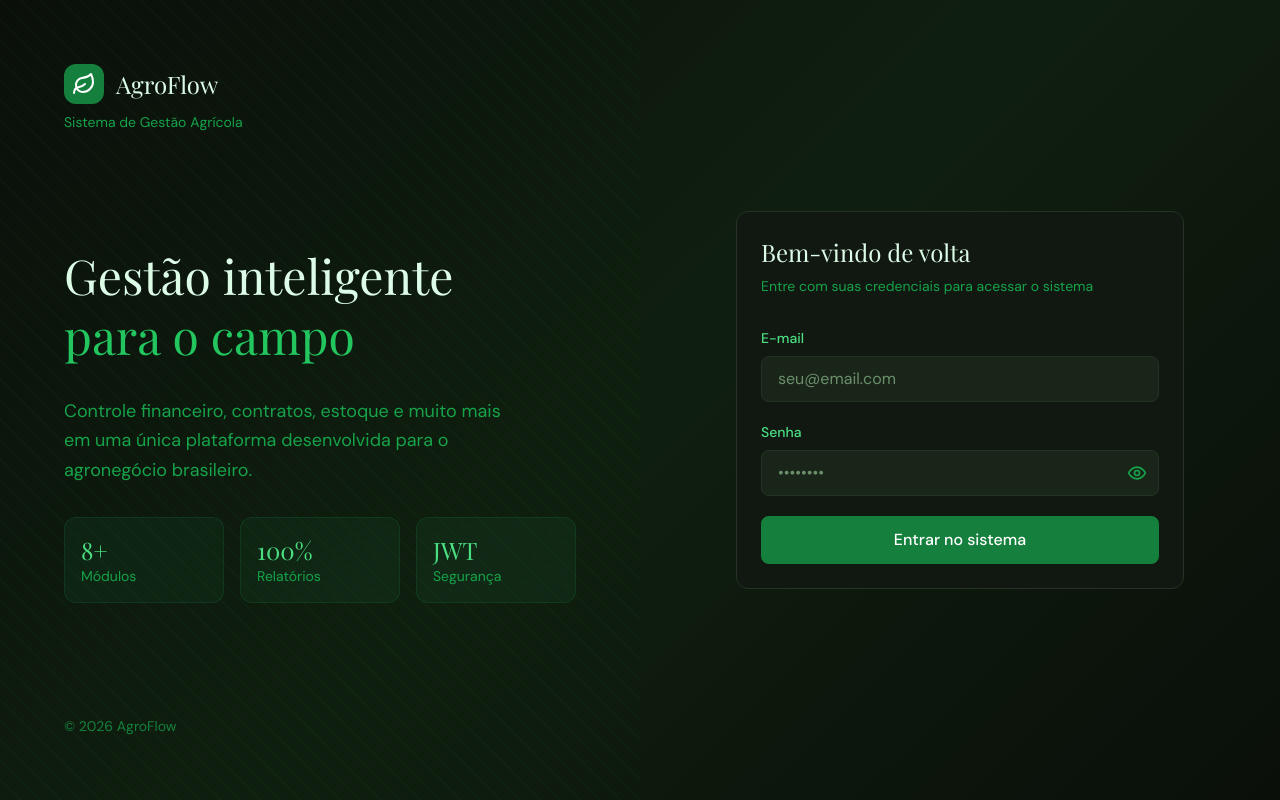
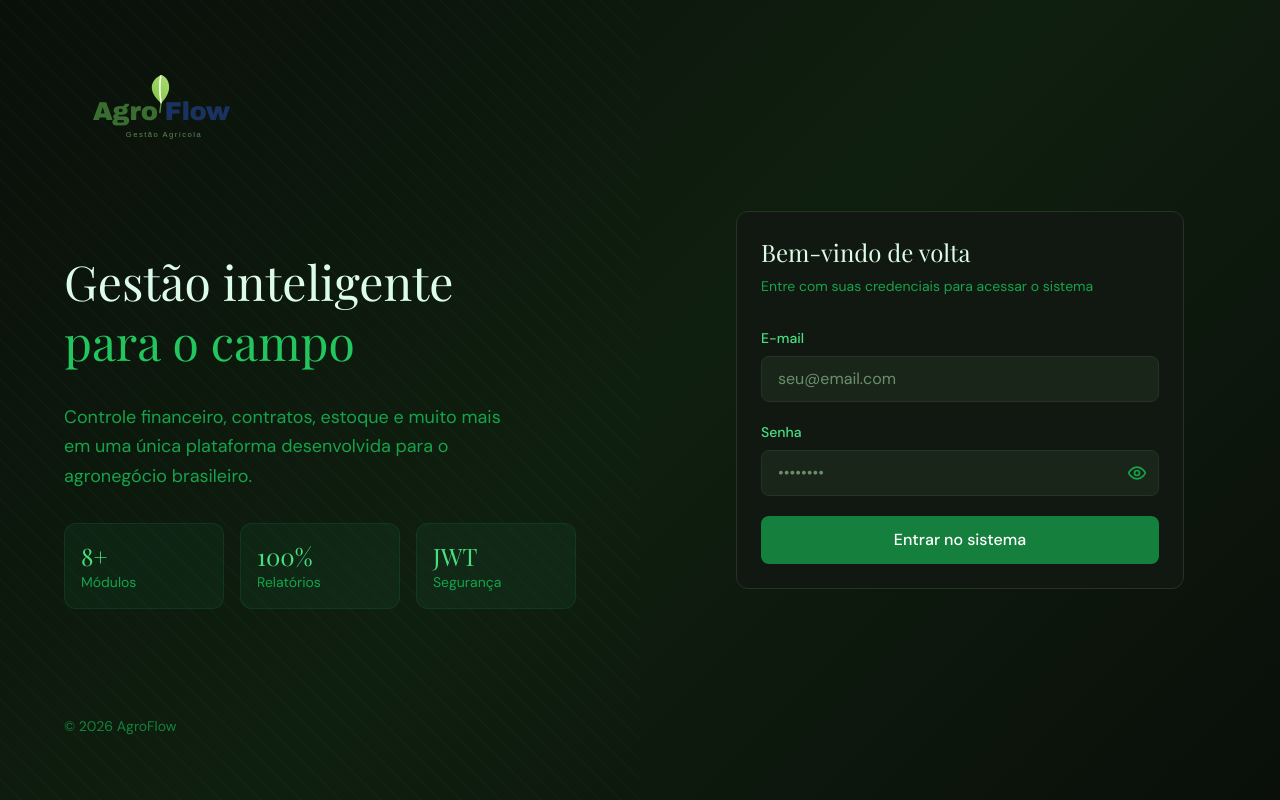
Before and after one commit to luciancardosolcd-gif/agroflow-frontend, a Next.js app: page /login in a window 1280 px wide. Built offline with nearby package versions, Linux system fonts and the light colour scheme.

Commit message:
Update page.tsx

```diff
--- a/src/app/login/page.tsx
+++ b/src/app/login/page.tsx
@@ -3,7 +3,28 @@ import { useState } from 'react'
 import { useRouter } from 'next/navigation'
 import Cookies from 'js-cookie'
 import api from '@/lib/api'
-import { Leaf, Eye, EyeOff, AlertCircle } from 'lucide-react'
+import { Eye, EyeOff, AlertCircle } from 'lucide-react'
+
+const Logo = () => (
+  <svg width="200" height="80" viewBox="0 0 680 240" xmlns="http://www.w3.org/2000/svg">
+    <defs>
+      <linearGradient id="lg" x1="0%" y1="100%" x2="60%" y2="0%">
+        <stop offset="0%" stopColor="#7cc442"/>
+        <stop offset="100%" stopColor="#a8d96a"/>
+      </linearGradient>
+    </defs>
+    <g transform="translate(340, 145)">
+      <g transform="translate(-14, -65) scale(0.65)">
+        <path d="M 0 105 C 2 88 4 72 6 58" stroke="#5a9e2e" strokeWidth="7" fill="none" strokeLinecap="round"/>
+        <path d="M 6 58 C -5 45 -38 18 -42 -18 C -46 -52 -18 -82 8 -90 C 34 -82 52 -52 48 -18 C 44 18 18 45 6 58 Z" fill="url(#lg)"/>
+        <path d="M 6 55 C 2 25 -6 -15 4 -85" stroke="white" strokeWidth="8" fill="none" strokeLinecap="round"/>
+      </g>
+      <text x="-242" y="28" fontFamily="Arial Black, sans-serif" fontWeight="900" fontSize="88" fill="#3a6e30" letterSpacing="-2">Agro</text>
+      <text x="2" y="28" fontFamily="Arial Black, sans-serif" fontWeight="900" fontSize="88" fill="#1a3260" letterSpacing="-2">Flow</text>
+      <text x="0" y="88" fontFamily="Arial, sans-serif" fontWeight="400" fontSize="26" fill="#5a8a5a" textAnchor="middle" letterSpacing="5">Gestão Agrícola</text>
+    </g>
+  </svg>
+)
 
 export default function LoginPage() {
   const router = useRouter()
@@ -35,13 +56,7 @@ export default function LoginPage() {
       <div className="hidden lg:flex lg:w-1/2 flex-col justify-between p-16 relative overflow-hidden">
         <div className="absolute inset-0 opacity-5" style={{backgroundImage: 'repeating-linear-gradient(45deg, #16a34a 0, #16a34a 1px, transparent 0, transparent 50%)', backgroundSize: '20px 20px'}} />
         <div className="relative">
-          <div className="flex items-center gap-3 mb-2">
-            <div className="w-10 h-10 bg-green-700 rounded-xl flex items-center justify-center">
-              <Leaf className="w-6 h-6 text-white" />
-            </div>
-            <span className="font-display text-2xl text-green-100">AgroFlow</span>
-          </div>
-          <p className="text-green-600 text-sm">Sistema de Gestão Agrícola</p>
+          <Logo />
         </div>
         <div className="relative space-y-8">
           <h1 className="font-display text-5xl text-green-100 leading-tight">
@@ -70,47 +85,27 @@ export default function LoginPage() {
       {/* Right panel */}
       <div className="w-full lg:w-1/2 flex items-center justify-center p-8">
         <div className="w-full max-w-md">
-          <div className="lg:hidden flex items-center gap-3 mb-10 justify-center">
-            <div className="w-10 h-10 bg-green-700 rounded-xl flex items-center justify-center">
-              <Leaf className="w-6 h-6 text-white" />
-            </div>
-            <span className="font-display text-2xl text-green-100">AgroFlow</span>
+          <div className="lg:hidden flex justify-center mb-10">
+            <Logo />
           </div>
-
           <div className="card">
             <h2 className="font-display text-2xl text-green-100 mb-2">Bem-vindo de volta</h2>
             <p className="text-green-600 mb-8 text-sm">Entre com suas credenciais para acessar o sistema</p>
-
             {error && (
               <div className="flex items-center gap-2 bg-red-900/30 border border-red-800 text-red-400 rounded-lg px-4 py-3 mb-6 text-sm">
                 <AlertCircle className="w-4 h-4 flex-shrink-0" />
                 {error}
               </div>
             )}
-
             <form onSubmit={handleLogin} className="space-y-5">
               <div>
                 <label className="text-green-400 text-sm font-medium block mb-2">E-mail</label>
-                <input
-                  type="email"
-                  value={email}
-                  onChange={e => setEmail(e.target.value)}
-                  placeholder="seu@email.com"
-                  className="input"
-                  required
-                />
+                <input type="email" value={email} onChange={e => setEmail(e.target.value)} placeholder="seu@email.com" className="input" required />
               </div>
               <div>
                 <label className="text-green-400 text-sm font-medium block mb-2">Senha</label>
                 <div className="relative">
-                  <input
-                    type={showPass ? 'text' : 'password'}
-                    value={senha}
-                    onChange={e => setSenha(e.target.value)}
-                    placeholder="••••••••"
-                    className="input pr-12"
-                    required
-                  />
+                  <input type={showPass ? 'text' : 'password'} value={senha} onChange={e => setSenha(e.target.value)} placeholder="••••••••" className="input pr-12" required />
                   <button type="button" onClick={() => setShowPass(!showPass)} className="absolute right-3 top-1/2 -translate-y-1/2 text-green-600 hover:text-green-400">
                     {showPass ? <EyeOff className="w-5 h-5" /> : <Eye className="w-5 h-5" />}
                   </button>
```
